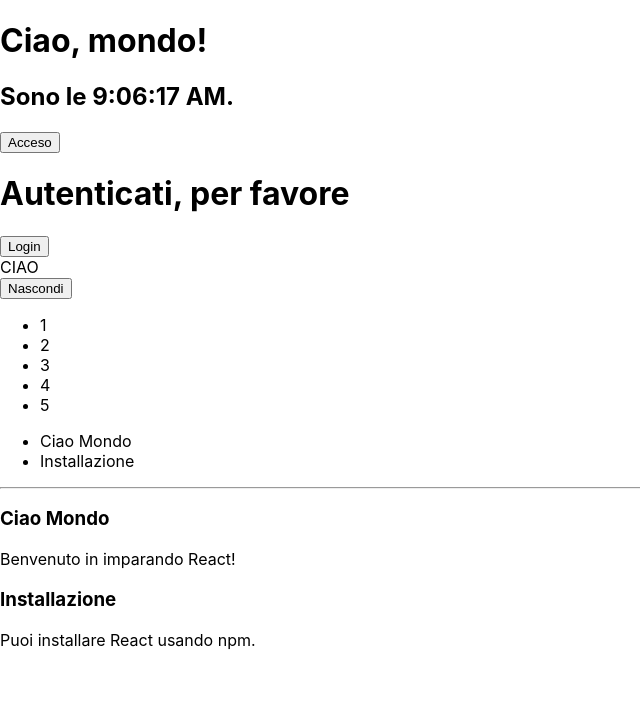
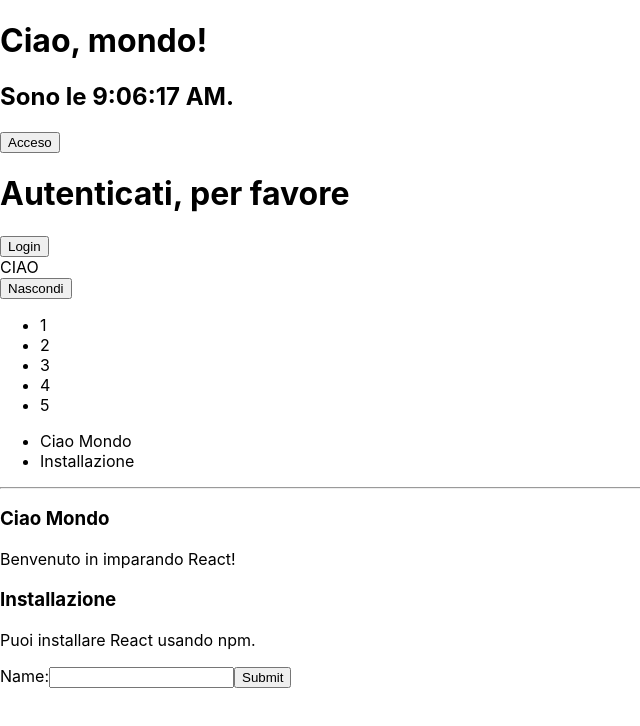
Before and after one commit to vitis95/helloworldreact, a React (Create React App) app: page / in a window 1280 px wide. Shown: the top 726 px of the page, without its empty margins (0-640 px from the left). Built offline with nearby package versions, Linux system fonts and the light colour scheme.

Commit message:
root-12 NameForm

```diff
--- a/public/index.html
+++ b/public/index.html
@@ -30,6 +30,7 @@
     <div id="root-9"></div>
     <div id="root-10"></div>
     <div id="root-11"></div>
+    <div id="root-12"></div>
     <!--
       This HTML file is a template.
       If you open it directly in the browser, you will see an empty page.
--- a/src/index.js
+++ b/src/index.js
@@ -421,6 +421,107 @@
     document.getElementById('root-11')
 );
 
+// BRANCH 9-FORMS
+class NameForm extends React.Component {
+    constructor(props) {
+        super(props);
+        this.state = {value: ''};
+
+        this.handleChange = this.handleChange.bind(this);
+        this.handleSubmit = this.handleSubmit.bind(this);
+    }
+
+    handleChange(event) {
+        // this.setState({value: event.target.value});
+        this.setState({value: event.target.value.toUpperCase()});
+    }
+
+    handleSubmit(event) {
+        alert('A name was submitted: ' + this.state.value);
+        event.preventDefault(); // cancels the event if it is cancelable
+    }
+
+    render() {
+        return (
+            <form onSubmit={this.handleSubmit}>
+                <label>
+                    Name:
+                    <input type="text" value={this.state.value} onChange={this.handleChange} />
+                </label>
+                <input type="submit" value="Submit" />
+            </form>
+        )
+    }
+}
+
+ReactDOM.render(
+    <NameForm />,
+    document.getElementById('root-12')
+);
+
+
+
+
+
+
+
+
+
+
+
+
+
+
+
+
+
+
+
+
+
+
+
+
+
+
+
+
+
+
+
+
+
+
+
+
+
+
+
+
+
+
+
+
+
+
+
+
+
+
+
+
+
+
+
+
+
+
+
+
+
+
+
+
 
 
 
```
